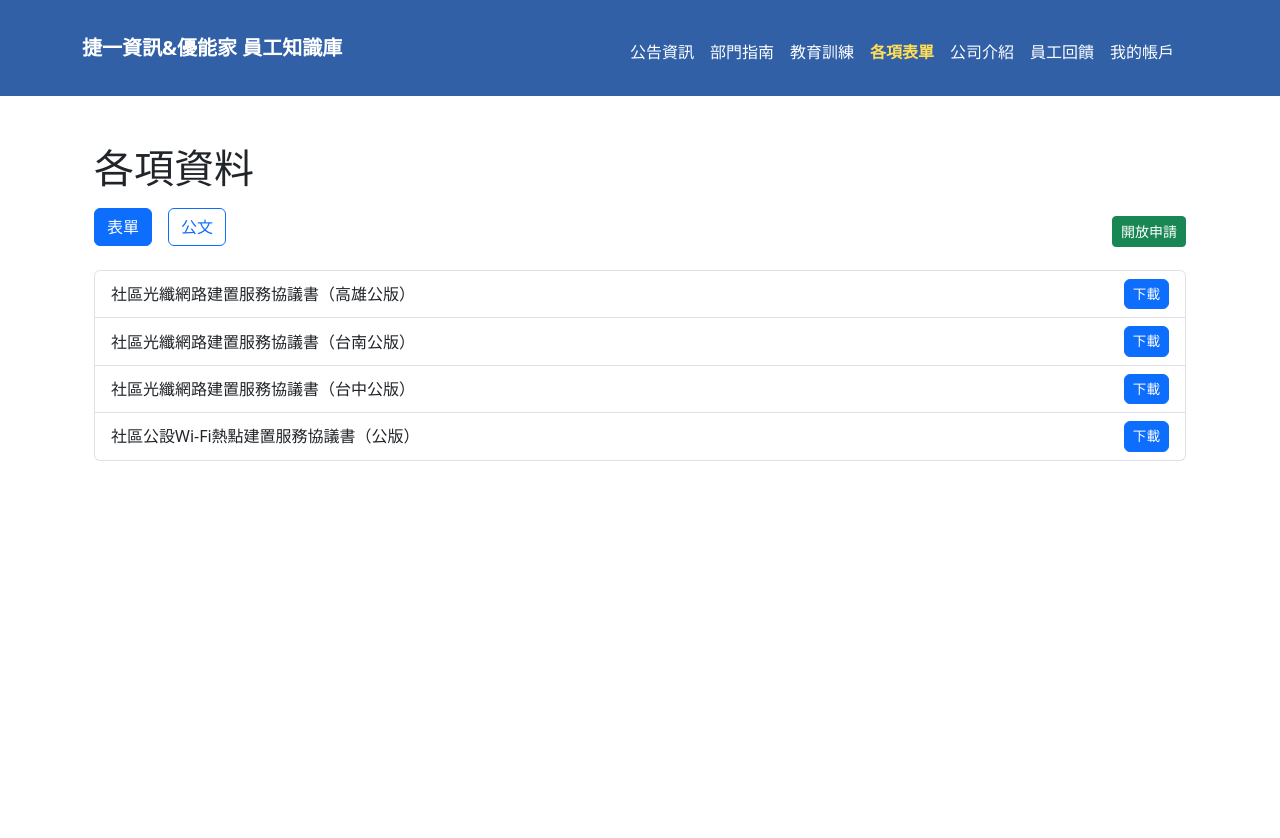
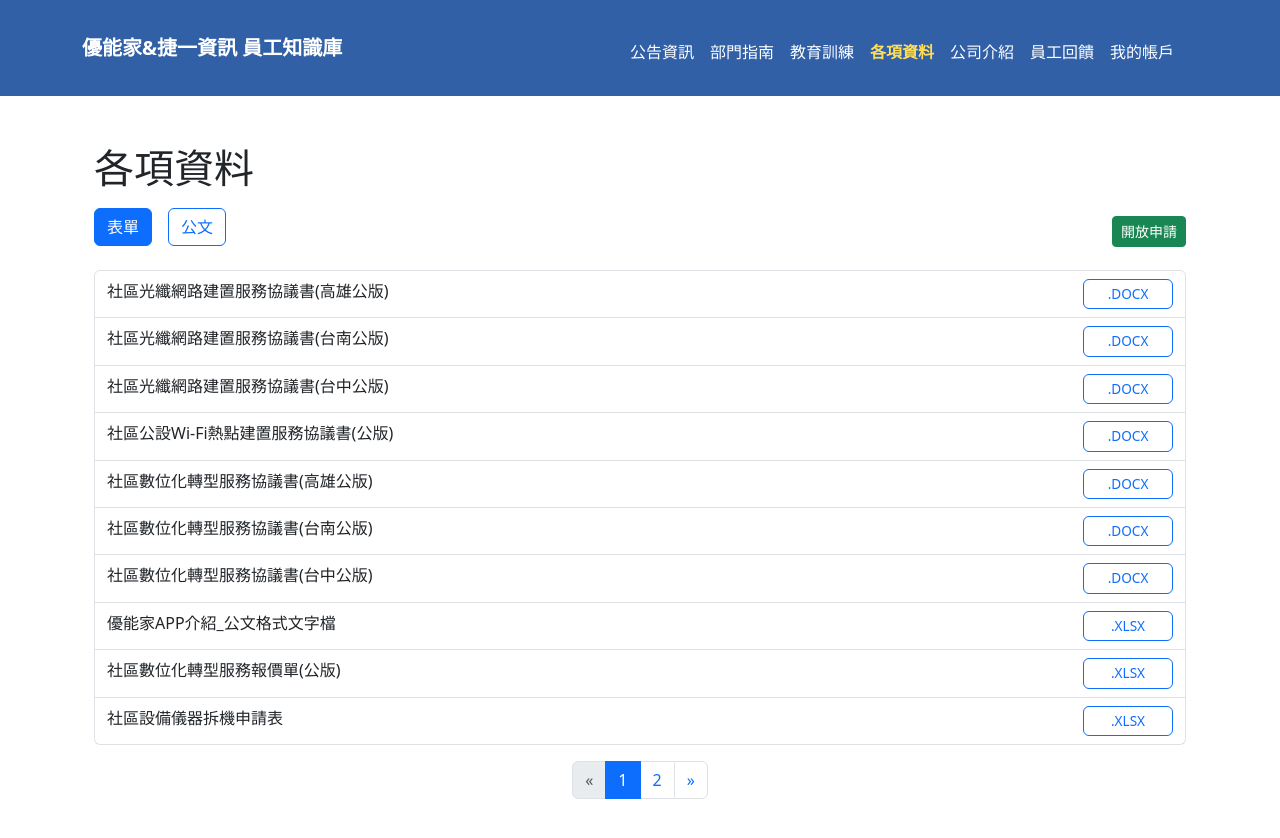
Before and after one commit to SherryPing0857/Uland-Portal, a Vue app: page /forms in a window 1280 px wide. Shown: the top 838 px of the page. Before the commit the page ends 800 px from the top, so only its background shows below. Built offline with nearby package versions, Linux system fonts and the light colour scheme.

Commit message:
update form

```diff
--- a/public/data/DocumentList.json
+++ b/public/data/DocumentList.json
@@ -2,22 +2,25 @@
   {
     "id": 1,
     "name": "公司年度報告",
-    "link": "/files/annual_report.pdf",
-    "type": "download",
+    "date": "2025-10-23",
+    "department": "人事部",
+    "type": "view",
     "content": "公司年度報告全文內容示例……"
   },
   {
     "id": 2,
     "name": "會議紀錄",
-    "link": "/files/meeting_minutes.pdf",
-    "type": "download",
+    "date": "2025-10-20",
+    "department": "人事部",
+    "type": "view",
     "content": "會議紀錄全文內容示例……"
   },
   {
     "id": 3,
     "name": "政策公告",
-    "link": "/files/policy_notice.pdf",
-    "type": "download",
+    "date": "2025-10-18",
+    "department": "業務部",
+    "type": "view",
     "content": "政策公告全文內容示例……"
   }
 ]
--- a/public/data/FormList.json
+++ b/public/data/FormList.json
@@ -1,26 +1,81 @@
 [
   {
     "id": 1,
-    "name": "社區光纖網路建置服務協議書（高雄公版）",
+    "name": "社區光纖網路建置服務協議書(高雄公版)",
     "link": "https://docs.google.com/document/d/1aW-eqW-FbG4WnhwBOPbK7cywifs40Qld/export?format=docx",
-    "type": "download"
+    "type": "download",
+    "fileType": ".DOCX"
   },
   {
     "id": 2,
-    "name": "社區光纖網路建置服務協議書（台南公版）",
+    "name": "社區光纖網路建置服務協議書(台南公版)",
     "link": "https://docs.google.com/document/d/10ZUm3AmYlrMTaQ2-HWKgR8tT2PKdIxJH/export?format=docx",
-    "type": "download"
+    "type": "download",
+    "fileType": ".DOCX"
+
   },
   {
     "id": 3,
-    "name": "社區光纖網路建置服務協議書（台中公版）",
+    "name": "社區光纖網路建置服務協議書(台中公版)",
     "link": "https://docs.google.com/document/d/18BoTdAEzQ81_0X3nJ_-hLZ5JX2oLqnOH/export?format=docx",
-    "type": "download"
+    "type": "download",
+    "fileType": ".DOCX"
   },
   {
     "id": 4,
-    "name": "社區公設Wi-Fi熱點建置服務協議書（公版）",
+    "name": "社區公設Wi-Fi熱點建置服務協議書(公版)",
     "link": "https://docs.google.com/document/d/16DblwgnD75bK4YI55SJ7wIrOuJRo-9nd/export?format=docx",
-    "type": "download"
+    "type": "download",
+    "fileType": ".DOCX"
+
+  },
+  {
+    "id": 5,
+    "name": "社區數位化轉型服務協議書(高雄公版)",
+    "link": "https://docs.google.com/document/d/1qytBSJGu6SJHEXuF56QIjJ2vDtRJeuyC/export?format=docx",
+    "type": "download",
+    "fileType": ".DOCX"
+  },
+  {
+    "id": 6,
+    "name": "社區數位化轉型服務協議書(台南公版)",
+    "link": "https://docs.google.com/document/d/1hGxEmOHrU1VWFxd6LLHbIjOSPi1rei2K/export?format=docx",
+    "type": "download",
+    "fileType": ".DOCX"
+  },
+  {
+    "id": 7,
+    "name": "社區數位化轉型服務協議書(台中公版)",
+    "link": "https://docs.google.com/document/d/1jXHrusocZumSYpkz2kDXH356PMg6uzFD/export?format=docx",
+    "type": "download",
+    "fileType": ".DOCX"
+  },
+  {
+    "id": 8,
+    "name": "優能家APP介紹_公文格式文字檔",
+    "link": "https://docs.google.com/document/d/174zzjGeYvkzkVKUrL3X8Xaq2LvDxVS7e/export?format=docx",
+    "type": "download",
+    "fileType": ".XLSX"
+  },
+  {
+    "id": 9,
+    "name": "社區數位化轉型服務報價單(公版)",
+    "link": "https://docs.google.com/spreadsheets/d/1BnLWGJivvPSvCW-OATw0nCCj0jXUK1X4/export?format=xlsx",
+    "type": "download",
+    "fileType": ".XLSX"
+  },
+  {
+    "id": 10,
+    "name": "社區設備儀器拆機申請表",
+    "link": "https://docs.google.com/spreadsheets/d/1y6ZknzDWkrDhNxt17GyNXGOtm7oU4HoO/export?format=xlsx",
+    "type": "download",
+    "fileType": ".XLSX"
+  },
+    {
+    "id": 11,
+    "name": "優能家智能社區系統 「社區帳號開立資料表」",
+    "link": "https://drive.google.com/uc?export=download&id=1d8xK3NQsq3iXrhz_Hsga_goT2x0yawcY",
+    "type": "download",
+    "fileType": ".PDF"
   }
 ]
--- a/src/components/DocumentList.vue
+++ b/src/components/DocumentList.vue
@@ -2,10 +2,7 @@
 import { useRouter } from "vue-router";
 
 const props = defineProps({
-  items: {
-    type: Array,
-    default: () => []
-  }
+  items: Array,
 });
 
 const router = useRouter();
@@ -17,31 +14,39 @@ const handleView = (doc) => {
 </script>
 
 <template>
-  <div class="document-list mt-3">
-    <table class="table table-bordered">
-      <thead>
+  <div class="table-responsive" v-if="items && items.length">
+    <table class="table table-striped table-hover align-middle">
+      <thead class="table-primary">
         <tr>
-          <th>ID</th>
           <th>文件名稱</th>
-          <th>類型</th>
+          <th>更新日期</th>
+          <th>發布部門</th>
           <th>操作</th>
         </tr>
       </thead>
       <tbody>
         <tr v-for="doc in items" :key="doc.id">
-          <td>{{ doc.id }}</td>
-          <td>{{ doc.name }}</td>
-          <td>{{ doc.type }}</td>
+          <td class="text-break">{{ doc.name }}</td>
+          <td>{{ doc.date }}</td>
+          <td>{{ doc.department }}</td>
           <td>
-            <button class="btn btn-success btn-sm" @click="handleView(doc)">
-              檢視
-            </button>
+            <button class="btn btn-success btn-sm" @click="handleView(doc)">檢視</button>
           </td>
-        </tr>
-        <tr v-if="items.length === 0">
-          <td colspan="4" class="text-center p-3">沒有公文</td>
         </tr>
       </tbody>
     </table>
   </div>
+
+  <p v-else class="text-center text-muted py-3">沒有公文</p>
 </template>
+
+<style scoped>
+.table-responsive {
+  margin-top: 1rem;
+}
+
+/* 長文字自動換行 */
+.text-break {
+  word-break: break-word;
+}
+</style>
--- a/src/components/FormList.vue
+++ b/src/components/FormList.vue
@@ -1,13 +1,18 @@
 <template>
-  <ul class="list-group">
+  <ul class="list-group position-relative">
     <li
       v-for="item in items"
       :key="item.id"
-      class="list-group-item d-flex justify-content-between align-items-center"
+      class="list-group-item d-flex align-items-start flex-wrap position-relative"
     >
-      {{ item.name }}
-      <a :href="item.link" class="btn btn-primary">
-        下載
+      <span class="file-name">{{ item.name }}</span>
+
+      <a
+        :href="item.link"
+        target="_blank"
+        class="btn btn-outline-primary file-btn text-center"
+      >
+        {{ item.fileType || getFileType(item.link) }}
       </a>
     </li>
   </ul>
@@ -17,25 +22,65 @@
 const props = defineProps({
   items: {
     type: Array,
-    default: () => []
-  }
+    default: () => [],
+  },
 });
+
+const getFileType = (link) => {
+  if (!link) return "";
+  let match = link.match(/format=([a-zA-Z0-9]+)/);
+  if (match) return `.${match[1].toUpperCase()}`;
+  match = link.match(/\.([a-zA-Z0-9]+)(?:$|\?|#)/);
+  return match ? `.${match[1].toUpperCase()}` : "";
+};
 </script>
 
 <style scoped>
-.list-group-item:hover {
-  background: #f1f1f1;
+.list-group-item {
+  padding: 0.5rem 0.75rem;
+  position: relative;
+  transition: background-color 0.2s ease-in-out;
 }
 
-.btn-primary {
+.list-group-item:hover {
+  background-color: #f1f1f1;
+}
+
+.file-name {
+  flex: 1 1 auto;
+  white-space: normal;
+  word-break: break-word;
+  text-align: left;
+  margin-right: 0.5rem;
+}
+
+.file-btn {
+  flex-shrink: 0;
+  margin-left: auto;
+  width: 90px;
+  text-decoration: none;
+  font-size: 0.85rem;
+  padding: 0.25rem 0.5rem;
+}
+
+/* hover 改色效果 */
+.file-btn:hover {
   background-color: #0d6efd;
   color: white;
-  text-decoration: none;
-  padding: 0.25rem 0.5rem;
-  font-size: 0.85rem;
 }
 
-.btn-primary:hover {
-  background-color: #0b5ed7;
+@media (max-width: 575px) {
+  .list-group-item {
+    flex-direction: column;
+    align-items: flex-start;
+    padding-bottom: 2.5rem; /* 為按鈕預留空間 */
+  }
+
+  .file-btn {
+    position: absolute;
+    bottom: 0.5rem;
+    right: 0.75rem;
+    margin-left: 0;
+  }
 }
 </style>
--- a/src/components/NavBar.vue
+++ b/src/components/NavBar.vue
@@ -9,7 +9,7 @@ const navItems = [
   { name: "公告資訊", path: "/news" },
   { name: "部門指南", path: "/faq" },
   { name: "教育訓練", path: "/training" },
-  { name: "各項表單", path: "/forms" },
+  { name: "各項資料", path: "/forms" },
   { name: "公司介紹", path: "/intro" },
   { name: "員工回饋", path: "/feedback" },
   { name: "我的帳戶", path: "/setting" },
@@ -36,7 +36,7 @@ watch(() => route.path, () => {
 <template>
   <nav class="navbar navbar-expand-lg navbar-light bg-primary py-3">
     <div class="container">
-      <RouterLink to="/news" class="navbar-brand text-white">捷一資訊&優能家 員工知識庫</RouterLink>
+      <RouterLink to="/news" class="navbar-brand text-white">優能家&捷一資訊 員工知識庫</RouterLink>
 
       <!-- 漢堡按鈕 -->
       <button
--- a/src/views/ApplyAndForm.vue
+++ b/src/views/ApplyAndForm.vue
@@ -9,7 +9,7 @@ import PageSwitcher from "../components/PageSwitcher.vue";
 // Tab 控制
 const currentTab = ref("forms");
 const currentPage = ref(1);
-const pageSize = 5;
+const pageSize = 10;
 
 // 篩選條件（僅 ApplicationList 用）
 const startDate = ref("");
@@ -71,18 +71,16 @@ const totalPages = computed(() => {
   return Math.ceil(length / pageSize);
 });
 
-// Tab 切換回第一頁
+// Tab 切換回第一頁，且重置 Application 篩選條件
 const onTabChange = (tab) => {
   currentTab.value = tab;
   currentPage.value = 1;
-};
 
-// 更新 Application 篩選條件
-const updateFilter = (val) => {
-  if (val.startDate !== undefined) startDate.value = val.startDate;
-  if (val.endDate !== undefined) endDate.value = val.endDate;
-  if (val.status !== undefined) status.value = val.status;
-  currentPage.value = 1; // 篩選後回第一頁
+  if (tab === "applications") {
+    startDate.value = "";
+    endDate.value = "";
+    status.value = "全部";
+  }
 };
 
 // Tab 設定
@@ -104,6 +102,14 @@ const toggleApplicationTab = () => {
   } else {
     visibleTabs.value.push(tabs.find(t => t.key === "applications"));
   }
+};
+
+// 更新 Application 篩選條件
+const updateFilter = (val) => {
+  if (val.startDate !== undefined) startDate.value = val.startDate;
+  if (val.endDate !== undefined) endDate.value = val.endDate;
+  if (val.status !== undefined) status.value = val.status;
+  currentPage.value = 1;
 };
 </script>
 
--- a/src/views/DocumentReadOnly.vue
+++ b/src/views/DocumentReadOnly.vue
@@ -6,7 +6,8 @@ const route = useRoute();
 const router = useRouter();
 const docId = route.params.id; // 文件 id
 
-const documentData = ref({ name: "載入中...", content: "" });
+// 文件資料，包含 link 或 content
+const documentData = ref({ name: "載入中...", link: "", content: "" });
 
 // 禁止右鍵、文字選取、Ctrl+P/S/C
 const preventDefault = (e) => e.preventDefault();
@@ -18,11 +19,12 @@ onMounted(async () => {
   try {
     const res = await fetch("/data/DocumentList.json");
     const docs = await res.json();
-    // 找到對應 id 的文件
-    documentData.value = docs.find(d => d.id == docId) || { name: "未知文件", content: "" };
+    const doc = docs.find(d => d.id == docId);
+    if (doc) documentData.value = doc;
+    else documentData.value = { name: "未知文件", link: "", content: "" };
   } catch (err) {
     console.error("載入文件失敗", err);
-    documentData.value = { name: "錯誤", content: "無法取得資料" };
+    documentData.value = { name: "錯誤", link: "", content: "" };
   }
 
   document.addEventListener("contextmenu", preventDefault);
@@ -37,11 +39,8 @@ onBeforeUnmount(() => {
 });
 
 const goBack = () => {
-  if (window.history.length > 1) {
-    window.history.back();
-  } else {
-    router.push("/news"); // 沒有上一頁時導回首頁
-  }
+  if (window.history.length > 1) window.history.back();
+  else router.push("/news");
 };
 </script>
 
@@ -52,17 +51,28 @@ const goBack = () => {
     </button>
 
     <h1>{{ documentData.name }}（唯讀）</h1>
-    <div class="form-content mt-3">
-      {{ documentData.content || "此文件為下載型，無內容預覽。" }}
+
+    <!-- 如果有圖片 link -->
+    <div class="image-container mt-3" v-if="documentData.link">
+      <img
+        :src="documentData.link"
+        alt="文件預覽"
+        style="max-width:100%; height:auto; user-select:none;"
+      />
+    </div>
+
+    <!-- 沒有圖片就顯示 content -->
+    <div v-else class="text-muted mt-3">
+      {{ documentData.content || "此文件尚無預覽內容。" }}
     </div>
   </div>
 </template>
 
 <style scoped>
-.form-content {
-  border-top: 1px solid #dbdbdbff;
-  padding-top: 1rem;
-  white-space: pre-wrap;
-  user-select: none; /* 禁止文字選取 */
+.image-container {
+  border: 1px solid #dee2e6;
+  border-radius: 0.25rem;
+  overflow: hidden;
+  padding: 0.5rem;
 }
 </style>
```
Lines whose indentation alone changed are shown as unchanged.
